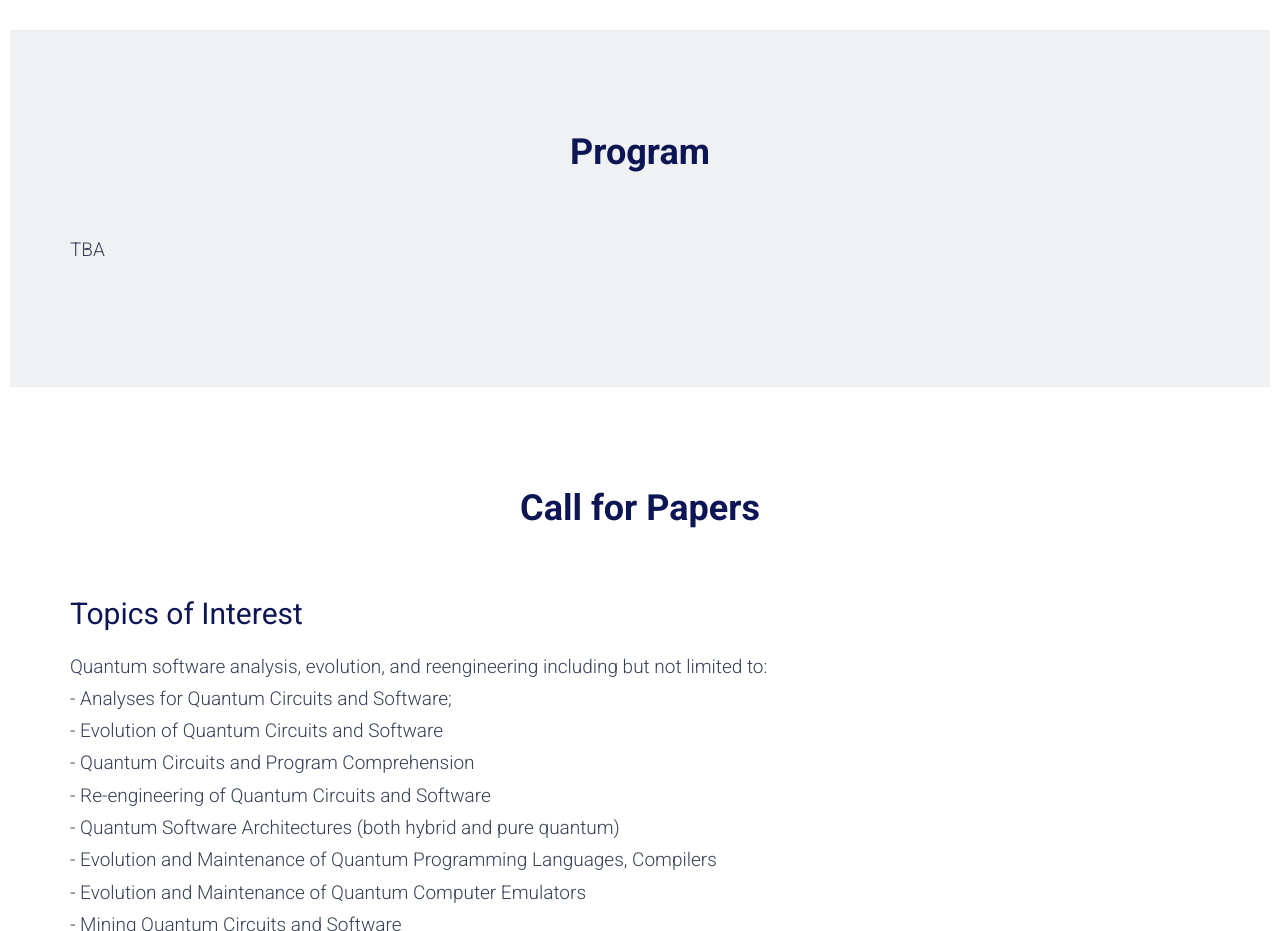
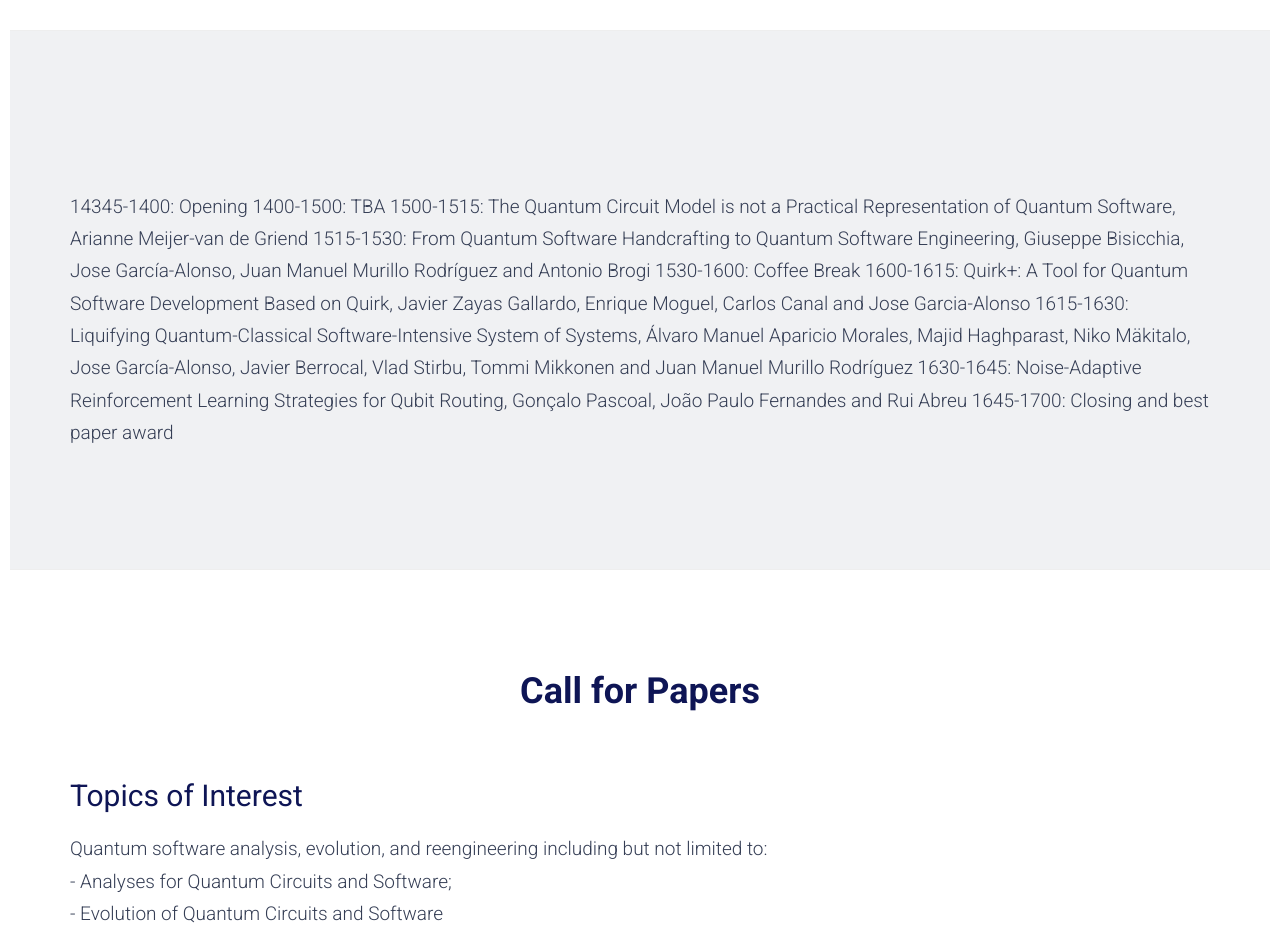
Before and after one commit to q-se/q-saner2024, a plain HTML site: page index.html in a window 1280 px wide. Shown: the part 1440-2371 px from the top of the page. Drawn offline with Linux system fonts and the light colour scheme; some packages are replaced by stand-ins of ours.

Commit message:
Update index.html

```diff
--- a/index.html
+++ b/index.html
@@ -107,14 +107,23 @@
             <div class="row">
                 <div class="col-md-12">
                     <div class="section-title">
-                        <h1>Program</h1>
+                        <h1> </h1>
+
 
                     </div>
                 </div>
             </div>
 
             <p class="lead">
-           TBA
+           	14345-1400: Opening
+		1400-1500: TBA
+   		1500-1515: The Quantum Circuit Model is not a Practical Representation of Quantum Software, Arianne Meijer-van de Griend
+		1515-1530: From Quantum Software Handcrafting to Quantum Software Engineering, Giuseppe Bisicchia, Jose García-Alonso, Juan Manuel Murillo Rodríguez and Antonio Brogi
+		1530-1600: Coffee Break
+		1600-1615: Quirk+: A Tool for Quantum Software Development Based on Quirk, Javier Zayas Gallardo, Enrique Moguel, Carlos Canal and Jose Garcia-Alonso
+		1615-1630: Liquifying Quantum-Classical Software-Intensive System of Systems, Álvaro Manuel Aparicio Morales, Majid Haghparast, Niko Mäkitalo, Jose García-Alonso, Javier Berrocal, Vlad Stirbu, Tommi Mikkonen and Juan Manuel Murillo Rodríguez
+		1630-1645: Noise-Adaptive Reinforcement Learning Strategies for Qubit Routing, Gonçalo Pascoal, João Paulo Fernandes and Rui Abreu
+		1645-1700: Closing and best paper award
             </p>
 	    </section>
 
```
